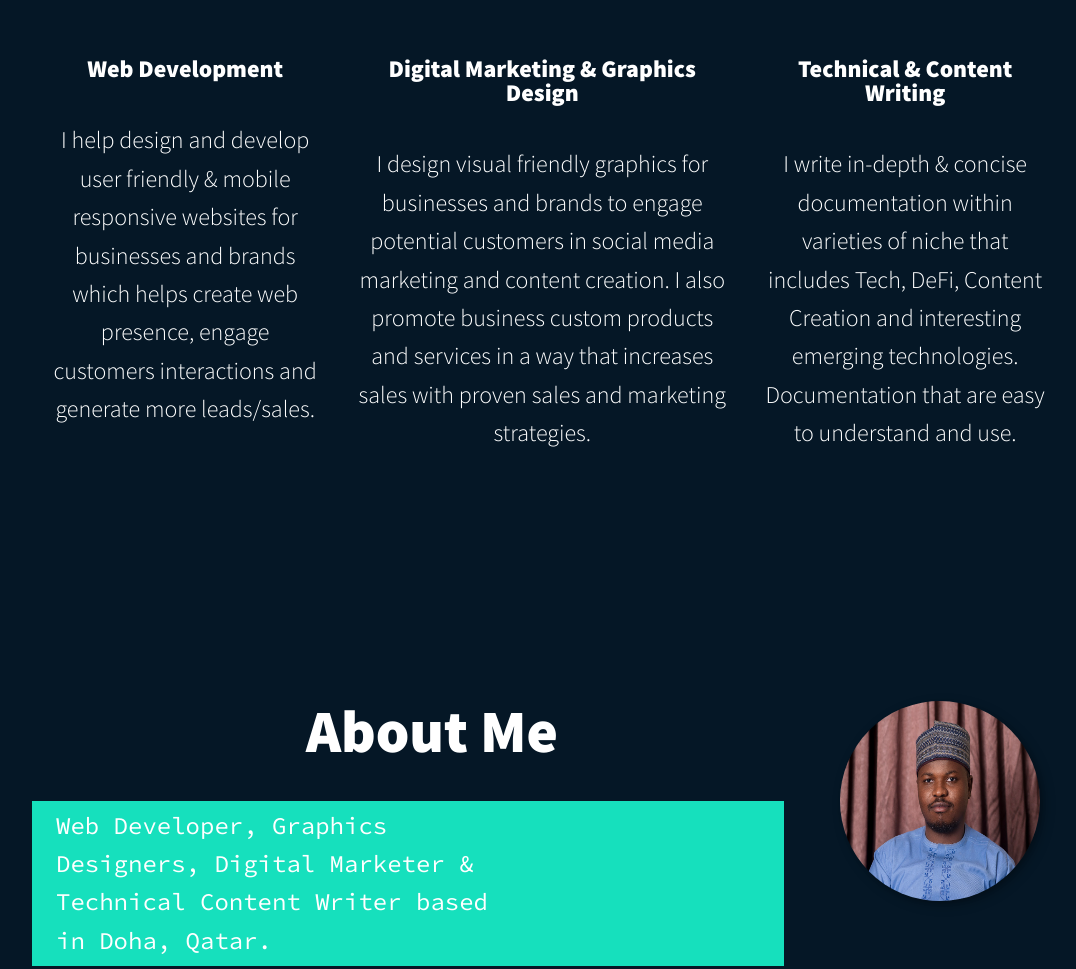
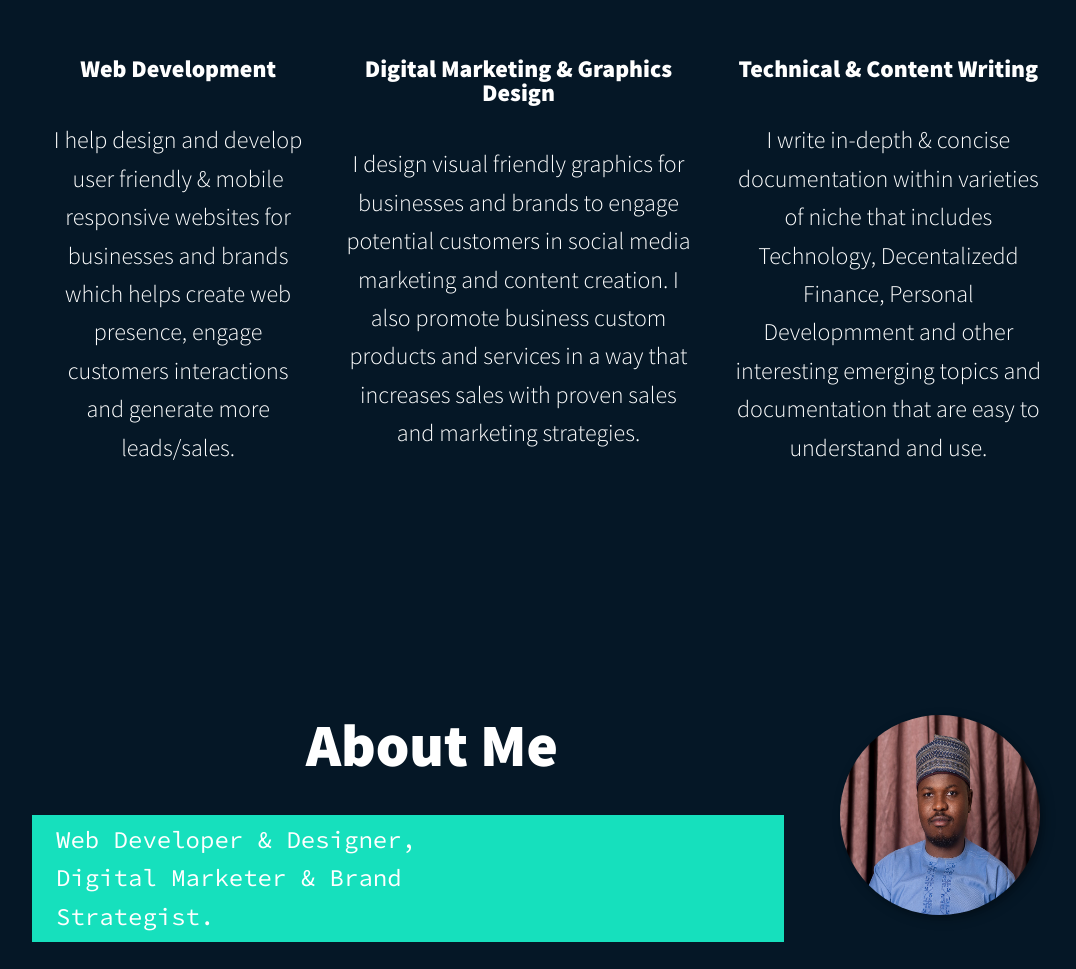
Before and after one commit to techftabdul/techftabdul.github.io, a plain HTML site: page index.html in a window 1280 px wide. Shown: the part 727-1696 px from the top of the page, without its empty margins (92-1168 px from the left). Drawn offline with Linux system fonts and the light colour scheme.

Commit message:
Update index.html

```diff
--- a/index.html
+++ b/index.html
@@ -69,8 +69,8 @@
 
             <div class="service">
                 <h3>Technical & Content Writing</h3>
-                <p>I write in-depth & concise documentation within varieties of niche that includes Tech, DeFi, Content Creation and interesting emerging technologies.
-                     Documentation that are easy to understand and use.
+                <p>I write in-depth & concise documentation within varieties of niche that includes Technology, Decentalizedd Finance, Personal Developmment and other interesting emerging topics and
+                    documentation that are easy to understand and use.
                 </p>
             </div>
             <!--  -->
@@ -81,7 +81,7 @@
     <!-- About Me -->
     <section class="about-me" id="about">
         <h2 class="section__title section__title--about">About Me</h2>
-        <p class="section__subtitle section__subtitle--about">Web Developer, Graphics Designers, Digital Marketer & Technical Content Writer based in Doha, Qatar.</p>
+        <p class="section__subtitle section__subtitle--about">Web Developer & Designer, Digital Marketer & Brand Strategist.</p>
 
         <div class="about-me__body">
             <p>My name is AbdulMalik (techftabdul on X), a proficient web developer, technical content writer, graphics designer and digital marketer based in Doha, Qatar.
```
